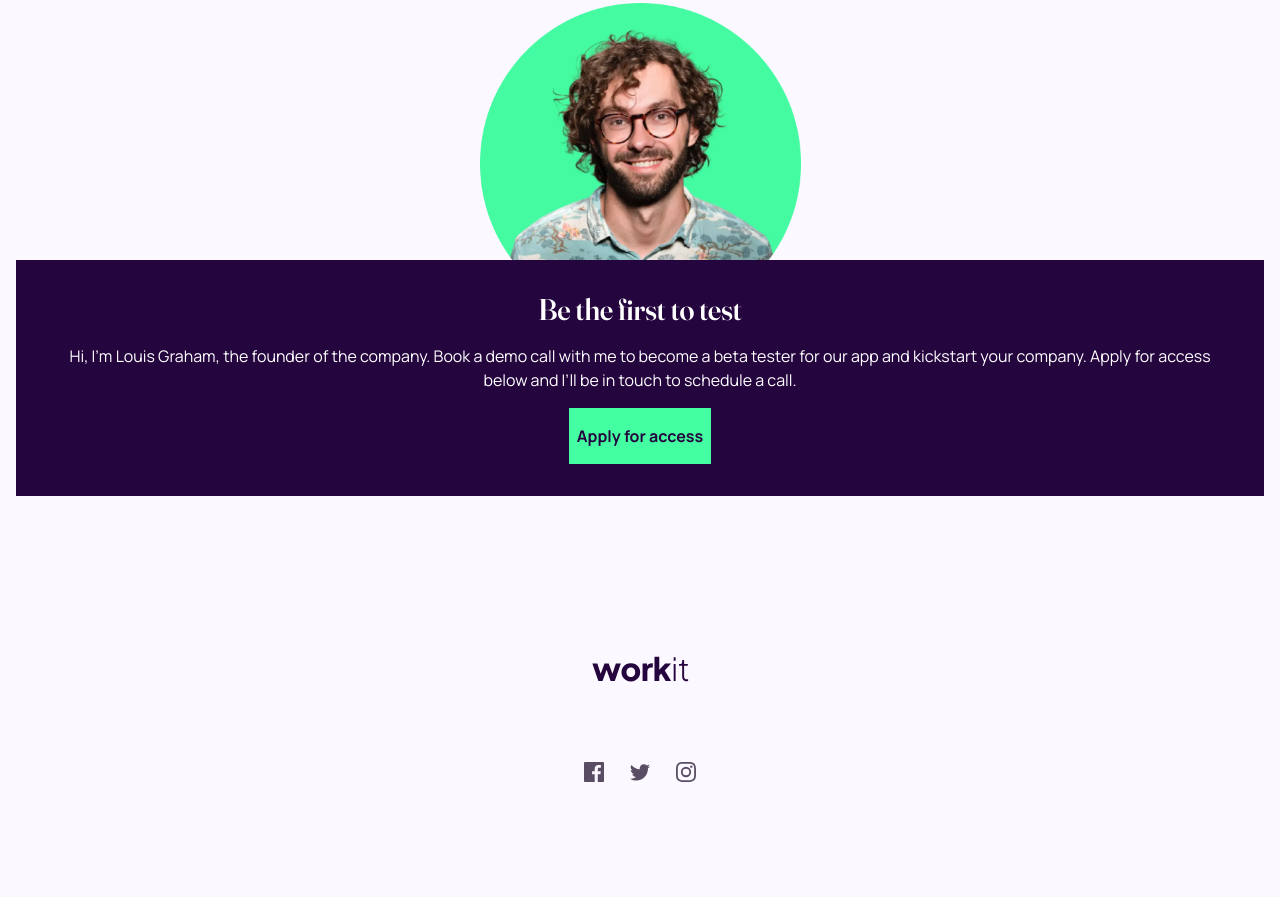
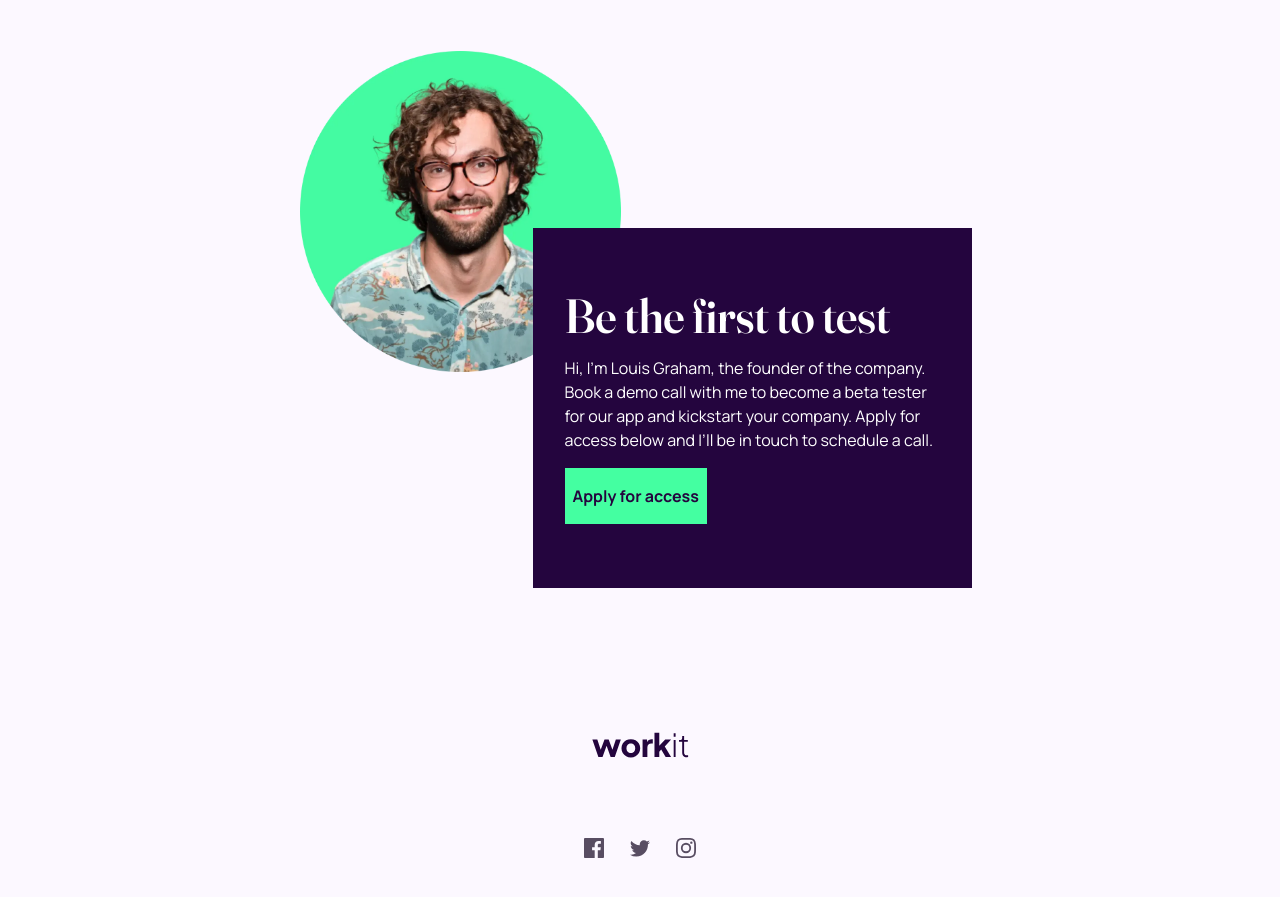
Before and after one commit to webstormcam/workit-landing-page, a website: page index.html in a window 1280 px wide. Shown: the part 1409-2306 px from the top of the page. Drawn offline with Linux system fonts and the light colour scheme.

Commit message:
Tablet version is coming together well

```diff
--- a/index.html
+++ b/index.html
@@ -58,11 +58,11 @@
         </div>
       </section>
     </section>
-    <section class="pt-28 px-4 ">
-        <div class="relative flex flex-col items-center">
-            <img class=" w-full max-w-321px z-0 relative" src="images/image-founder.webp" alt="">
-            <div class="bg-darkPurp text-white text-center px-8 py-8 z-10 relative bottom-16">
-                <h2 class="font-fraunces text-3xl">Be the first to test</h2>
+    <section class="pt-28 px-4 flex justify-center md:pt-40">
+        <div class="relative flex flex-col items-center max-w-689px">
+            <img class=" w-full max-w-321px z-0 relative md:left-[-180px]" src="images/image-founder.webp" alt="">
+            <div class="bg-darkPurp text-white text-center px-8 py-8 z-10 relative bottom-16 md:text-left md:py-16 md:w-439 md:left-28 md:bottom-36  ">
+                <h2 class="font-fraunces text-3xl md:text-5xl">Be the first to test</h2>
                 <p class="font-manrope mt-4">Hi, I'm Louis Graham, the founder of the company. Book a demo call with me to become a beta tester for our app and kickstart your company. Apply for access below and I’ll be in touch to schedule a call.</p>
                 <a class="font-manrope bg-neonGreen text-darkPurp font-bold inline-block mt-4 px-2 py-4" href="">Apply for access </a>
             </div>
@@ -71,7 +71,7 @@
     </section>
    </main>
 
-<footer class="flex flex-col items-center py-24 flex flex-col items-center">
+<footer class="flex flex-col items-center py-24  flex flex-col items-center md:pb-24 md:pt-0">
     <img src="images/logo-dark.svg" alt="workit logo">
     <div class="flex mt-20 w-28 justify-between items-center">
        <a href="#"><img src="images/icon-facebook.svg" alt="facebook Icon"></a>
--- a/tailwind.config.js
+++ b/tailwind.config.js
@@ -23,6 +23,8 @@ module.exports = {
         'white':'#FFFFFF',
       },
      width:{
+      '439':'439px',
+      '514':'514px',
       '536':'536px',
       '767':'767px',
      },
@@ -32,6 +34,7 @@ module.exports = {
      maxWidth:{
       '321px':'321px',
       'max573':'573px',
+      '689px':'689px',
       'MAX':'1114px',
       'MAXXER':'1300px'
      }
```
Also changed, not shown: dist/output.css.
